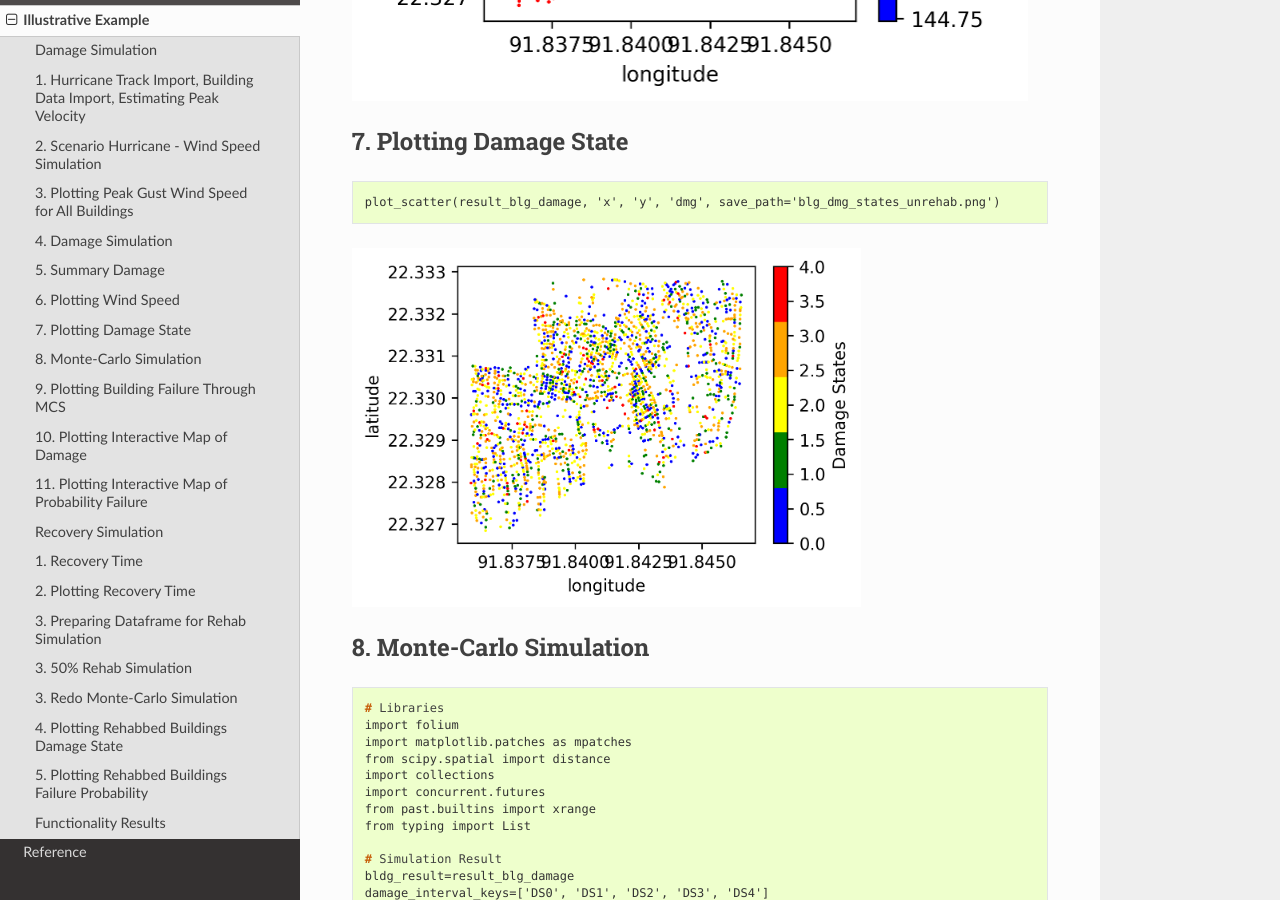
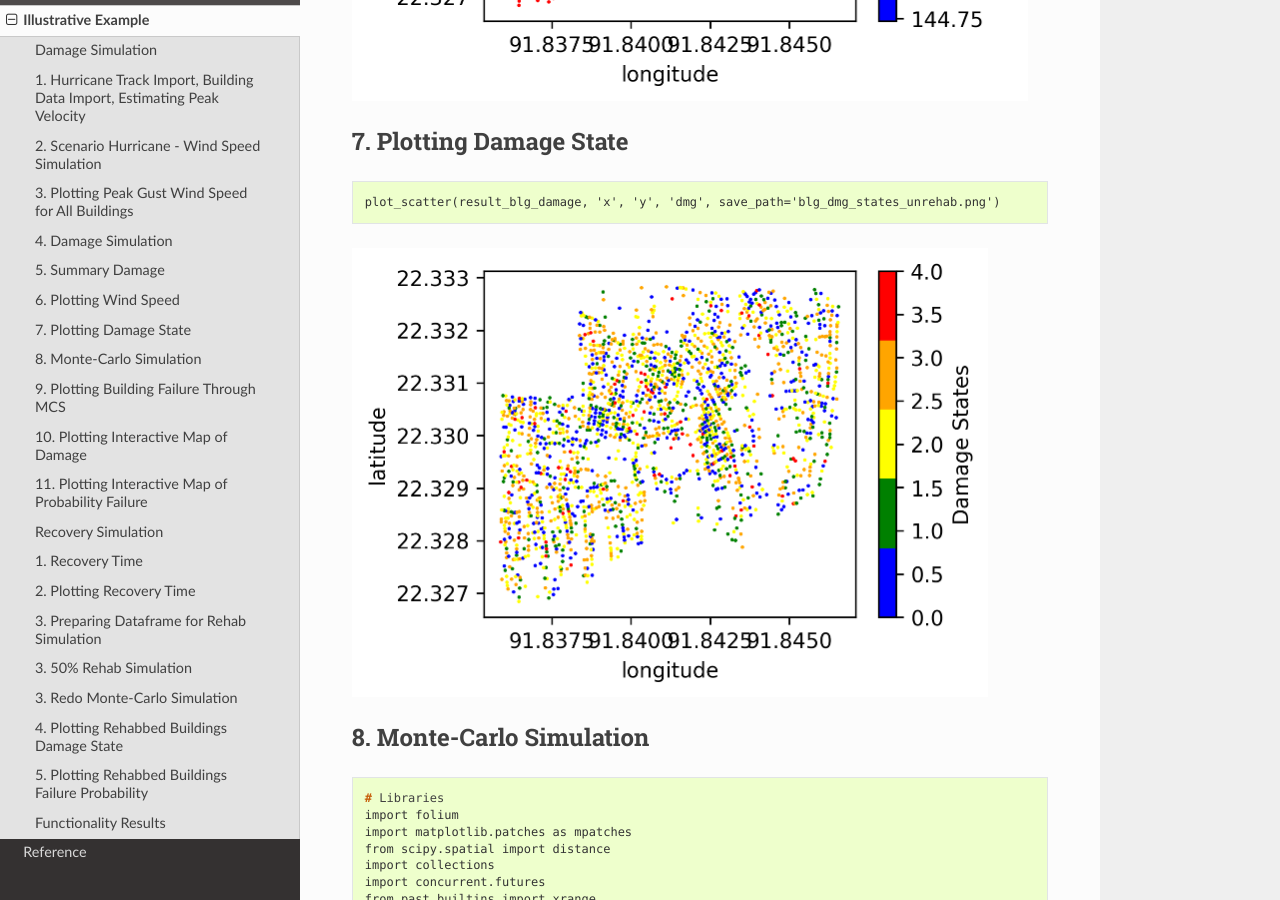
Before and after one commit to rxm562/TCRA, a Sphinx documentation site: the page built from docs/source/example.rst, in a window 1280 px wide and 900 px high, scrolled down 2973 px. Built offline with Sphinx 7.4.7 and the Read the Docs theme 2.0.0, drawn with Linux system fonts in a browser that asks for light colours; pages that are not in the unit, such as notebooks, are missing from menus.

Commit message:
Update example.rst

```diff
--- a/docs/source/example.rst
+++ b/docs/source/example.rst
@@ -137,7 +137,7 @@
   plot_scatter(result_blg_damage, 'x', 'y', 'dmg', save_path='blg_dmg_states_unrehab.png')
 
 .. figure:: figures/blg_dmg_states_unrehab.png
-   :scale: 40%
+   :scale: 50%
    :alt: Log
 
 8. Monte-Carlo Simulation
@@ -190,7 +190,7 @@
 .. raw:: html
 
     <div style="position: relative; padding-bottom: 56.25%; height: 0; overflow: hidden; max-width: 100%; height: auto;">
-        <iframe src="figures/interactive_plot.html" frameborder="0" style="position: absolute; top: 0; left: 0; width: 100%; height: 100%;"></iframe>
+        <iframe src="_static/interactive_plot.html" frameborder="0" style="position: absolute; top: 0; left: 0; width: 100%; height: 100%;"></iframe>
     </div>
 
 
@@ -207,7 +207,7 @@
 .. raw:: html
 
     <div style="position: relative; padding-bottom: 56.25%; height: 0; overflow: hidden; max-width: 100%; height: auto;">
-        <iframe src="figures/interactive_map_pf.html" frameborder="0" style="position: absolute; top: 0; left: 0; width: 100%; height: 100%;"></iframe>
+        <iframe src="_static/interactive_map_pf.html" frameborder="0" style="position: absolute; top: 0; left: 0; width: 100%; height: 100%;"></iframe>
     </div>
 
 Recovery Simulation
```
